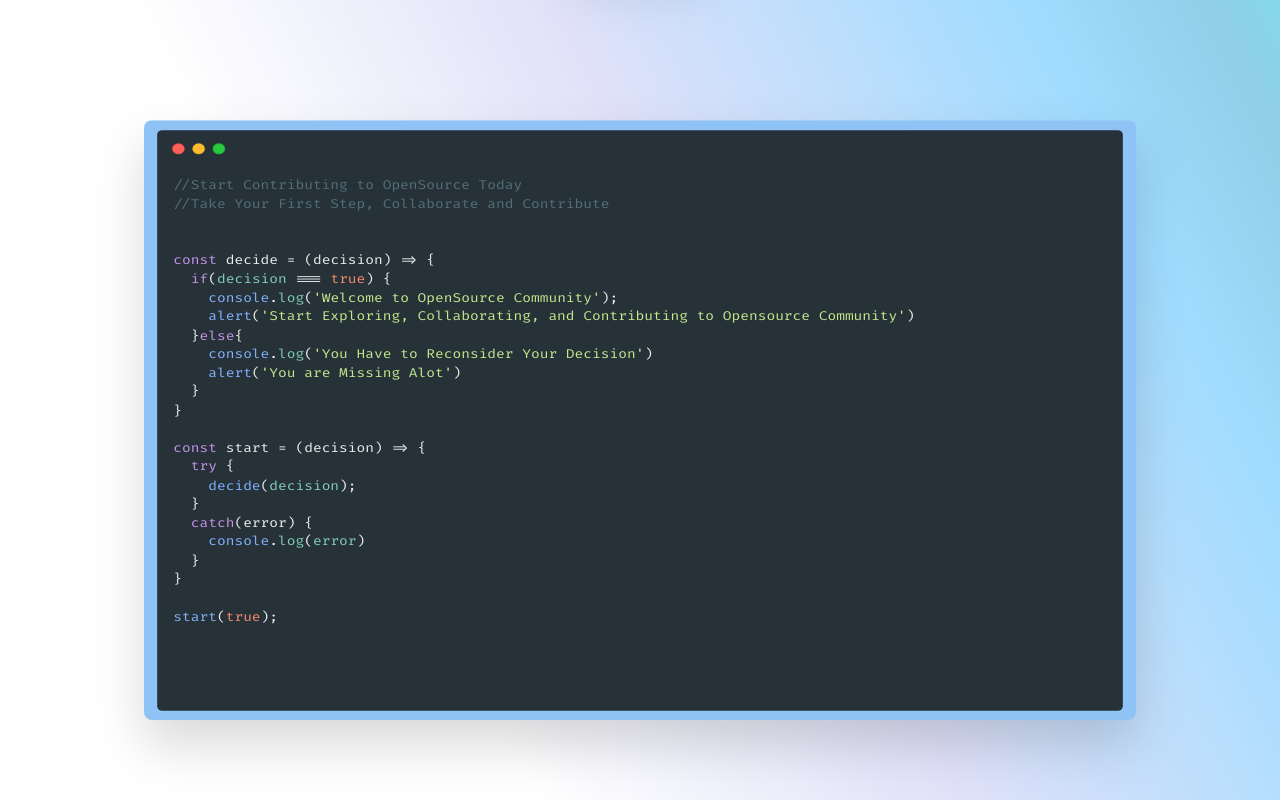
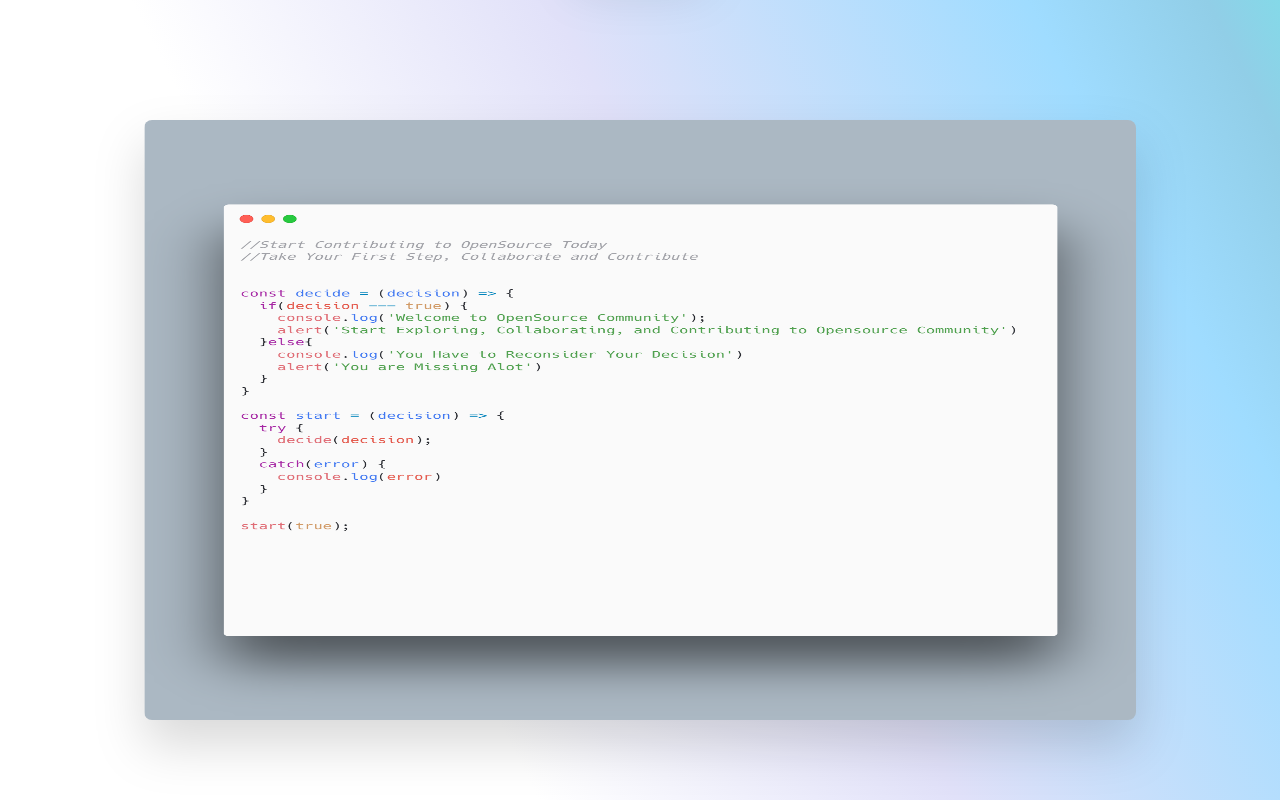
Before and after one commit to ahmadou5/Hawks, a Next.js app: page / in a window 1280 px wide. Shown: the part 680-1480 px from the top of the page. Built offline with nearby package versions, Linux system fonts and the light colour scheme.

Commit message:
'new77ca'

```diff
--- a/src/components/Cards/index.js
+++ b/src/components/Cards/index.js
@@ -7,7 +7,7 @@ export const BCard = ({ source, alt }) => {
     <div className="lg:w-[88%] w-[98%] h-auto ml-auto mr-auto bg-transparent backdrop-blur-3xl drop-shadow-3xl py-0 px-0 rounded-lg lg:h-[600px]">
       <img
         className="lg:w-[100%] w-full h-full rounded-lg lg:h-[100%]"
-        src="./carb1.svg"
+        src="./carbon.png"
         alt={alt}
       />
     </div>
```
